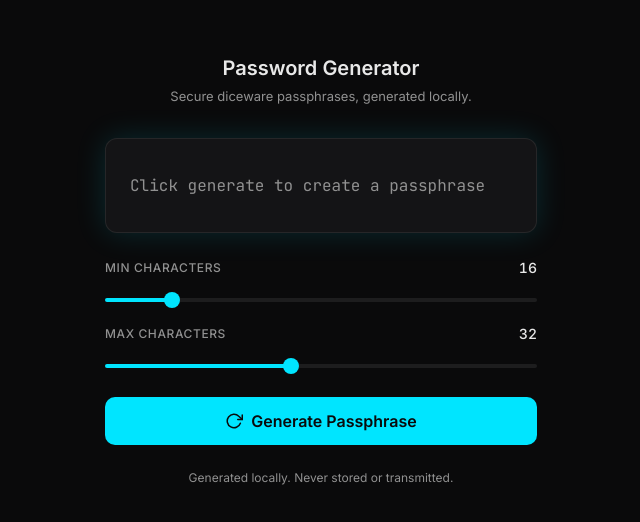
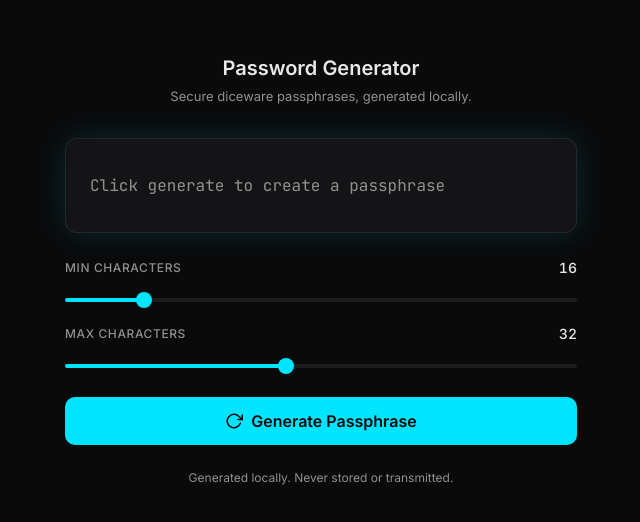
Before and after one commit to dervish666/PasswordGenerator, a React (Create React App) app: page / in a window 1280 px wide. Shown: the part 130-652 px from the top of the page, without its empty margins (319-959 px from the left). Built offline with nearby package versions, Linux system fonts and the light colour scheme.

Commit message:
fix: widen container to 560px for three-word passphrases (v2.0.1)

```diff
--- a/package.json
+++ b/package.json
@@ -1,6 +1,6 @@
 {
   "name": "password-generator",
-  "version": "2.0.0",
+  "version": "2.0.1",
   "description": "A lightweight three-word passphrase generator",
   "private": true,
   "dependencies": {
--- a/src/index.css
+++ b/src/index.css
@@ -37,7 +37,7 @@ body {
 
 /* --- Layout --- */
 .app-container {
-  max-width: 480px;
+  max-width: 560px;
   margin: 0 auto;
   padding: 2rem 1.5rem;
   min-height: 100vh;
@@ -381,7 +381,7 @@ body {
 
 /* --- Error Boundary --- */
 .error-container {
-  max-width: 480px;
+  max-width: 560px;
   margin: 0 auto;
   padding: 2rem 1.5rem;
   min-height: 100vh;
```
Also changed, not shown: 1 other file (tests, documents, lock files or other folders).
